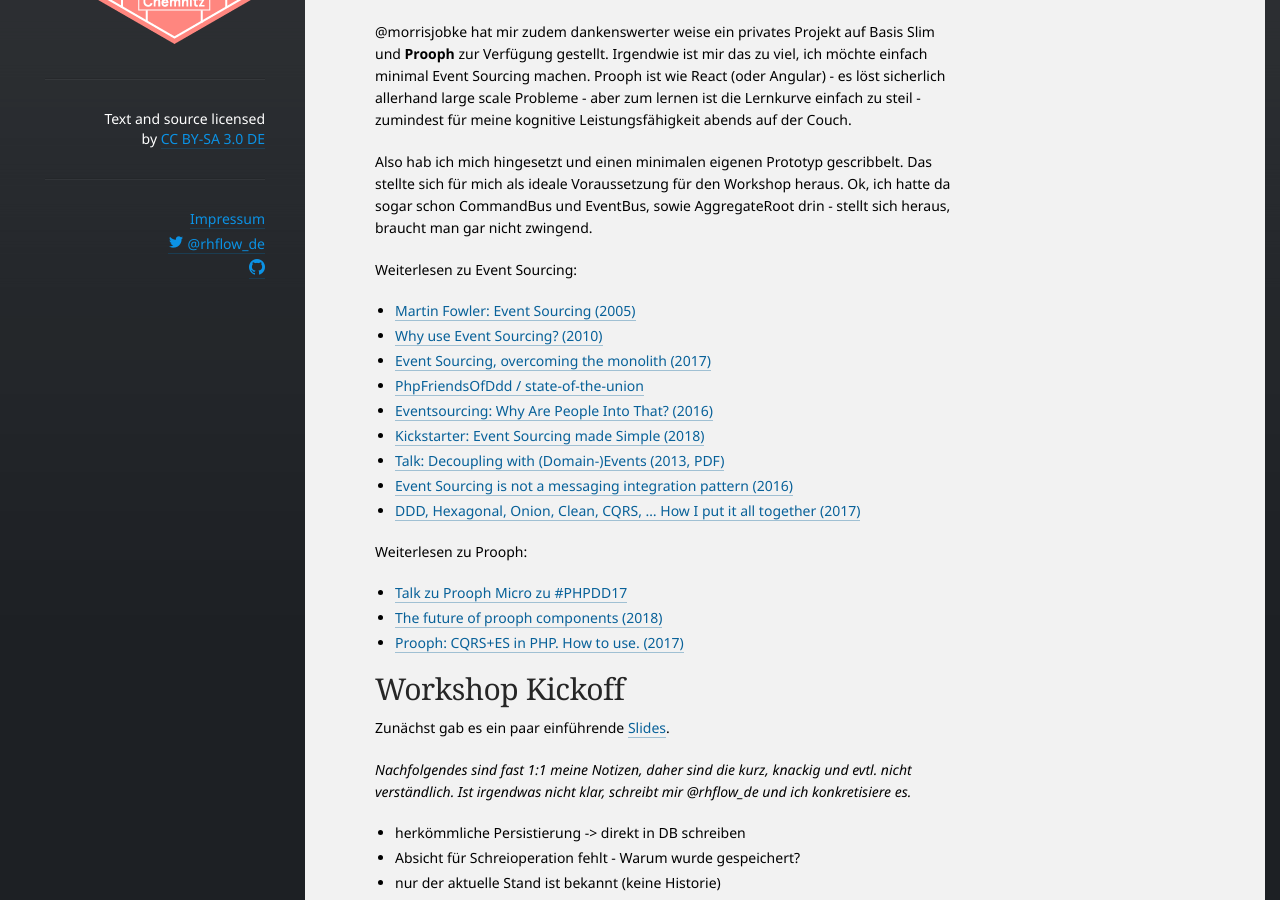
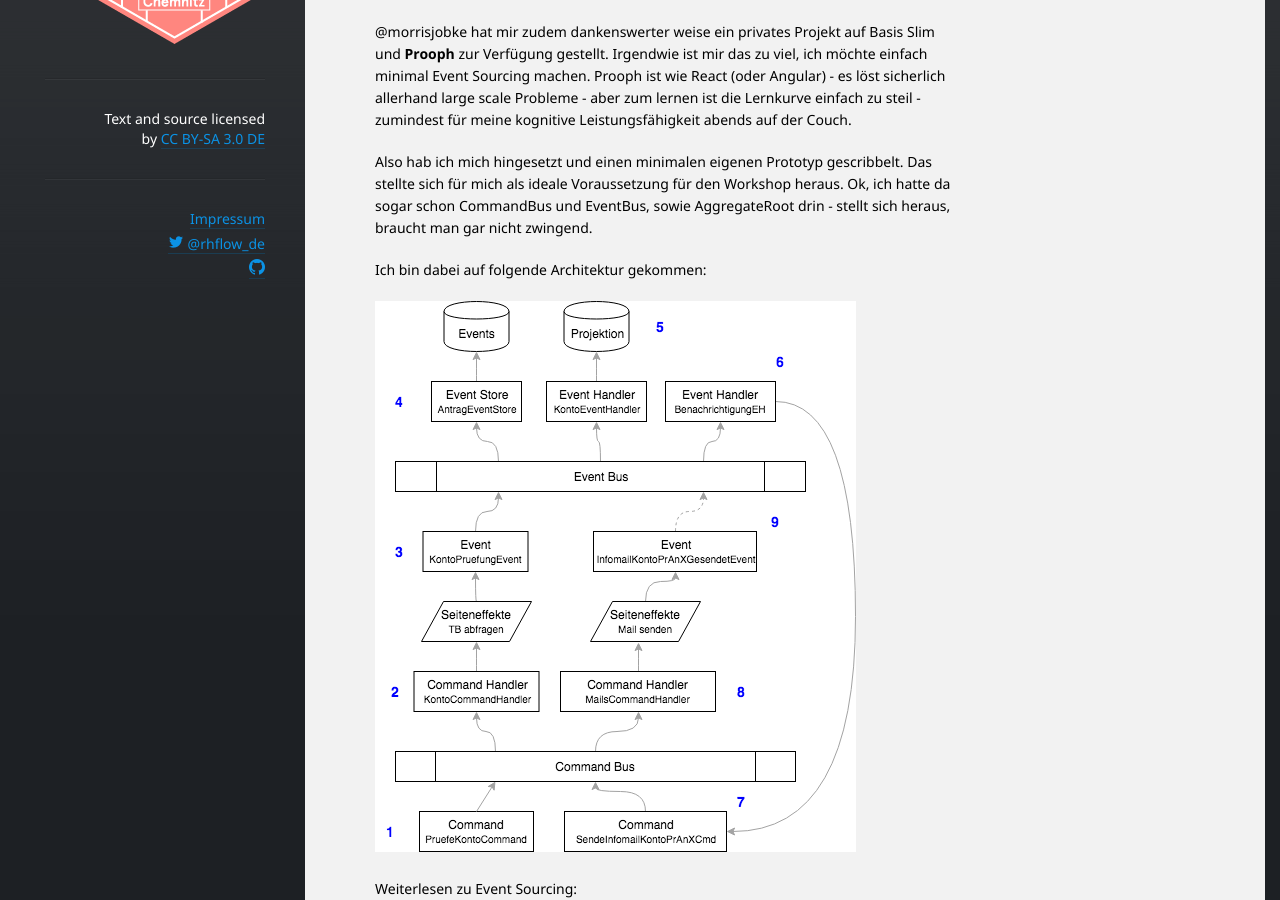
Before and after one commit to ronnyhartenstein/ronnyhartenstein.github.io, a Jekyll site: the page built from _posts/2018/2018-09-22-Workshop-Pragmatic-Event-Sourcing.md, in a window 1280 px wide and 900 px high, scrolled down 490 px. Built offline with Jekyll 4.4.1, drawn with Linux system fonts in a browser that asks for light colours; some of the changed lines change nothing that is shown.

Commit message:
ergänzt mein Diagramm

```diff
--- a/_posts/2018/2018-09-22-Workshop-Pragmatic-Event-Sourcing.md
+++ b/_posts/2018/2018-09-22-Workshop-Pragmatic-Event-Sourcing.md
@@ -17,6 +17,11 @@
 @morrisjobke hat mir zudem dankenswerter weise ein privates Projekt auf Basis Slim und **Prooph** zur Verfügung gestellt. Irgendwie ist mir das zu viel, ich möchte einfach minimal Event Sourcing machen. Prooph ist wie React (oder Angular) - es löst sicherlich allerhand large scale Probleme - aber zum lernen ist die Lernkurve einfach zu steil - zumindest für meine kognitive Leistungsfähigkeit abends auf der Couch.
 
 Also hab ich mich hingesetzt und einen minimalen eigenen Prototyp gescribbelt. Das stellte sich für mich als ideale Voraussetzung für den Workshop heraus. Ok, ich hatte da sogar schon CommandBus und EventBus, sowie AggregateRoot drin - stellt sich heraus, braucht man gar nicht zwingend.
+
+Ich bin dabei auf folgende Architektur gekommen:
+
+![Mein Prototyp Architektur](/files/2018/EventSourcing/es-minimal-architektur.png)
+
 
 Weiterlesen zu Event Sourcing:
 - [Martin Fowler: Event Sourcing (2005)](https://martinfowler.com/eaaDev/EventSourcing.html)
@@ -220,12 +225,12 @@
 
 Der Start-Zustand ([Commit](https://github.com/thePHPcc/phpdd18-event-sourcing/tree/4e22606fe7145ca01f5089c41928d1c8f8abb66d))
 
-![Anfang](/files/2018/workshop-anfang.png)
+![Anfang](/files/2018/EventSourcing/workshop-anfang.png)
 
 Der End-Zustand ([Commit](https://github.com/thePHPcc/phpdd18-event-sourcing/tree/21386140b9215a1e6c0d435f17ae730e35ec4abe))
 
-![Ende 1](/files/2018/workshop-ende-1.png)
-![Ende 2](/files/2018/workshop-ende-2.png)
+![Ende 1](/files/2018/EventSourcing/workshop-ende-1.png)
+![Ende 2](/files/2018/EventSourcing/workshop-ende-2.png)
 
 ## Schlusswort
 
```
Also changed, not shown: files/2018/EventSourcing/es-minimal-architektur.png (added), files/2018/EventSourcing/workshop-anfang.png (renamed from files/2018/workshop-anfang.png), files/2018/EventSourcing/workshop-ende-1.png (renamed from files/2018/workshop-ende-1.png), files/2018/EventSourcing/workshop-ende-2.png (renamed from files/2018/workshop-ende-2.png).
